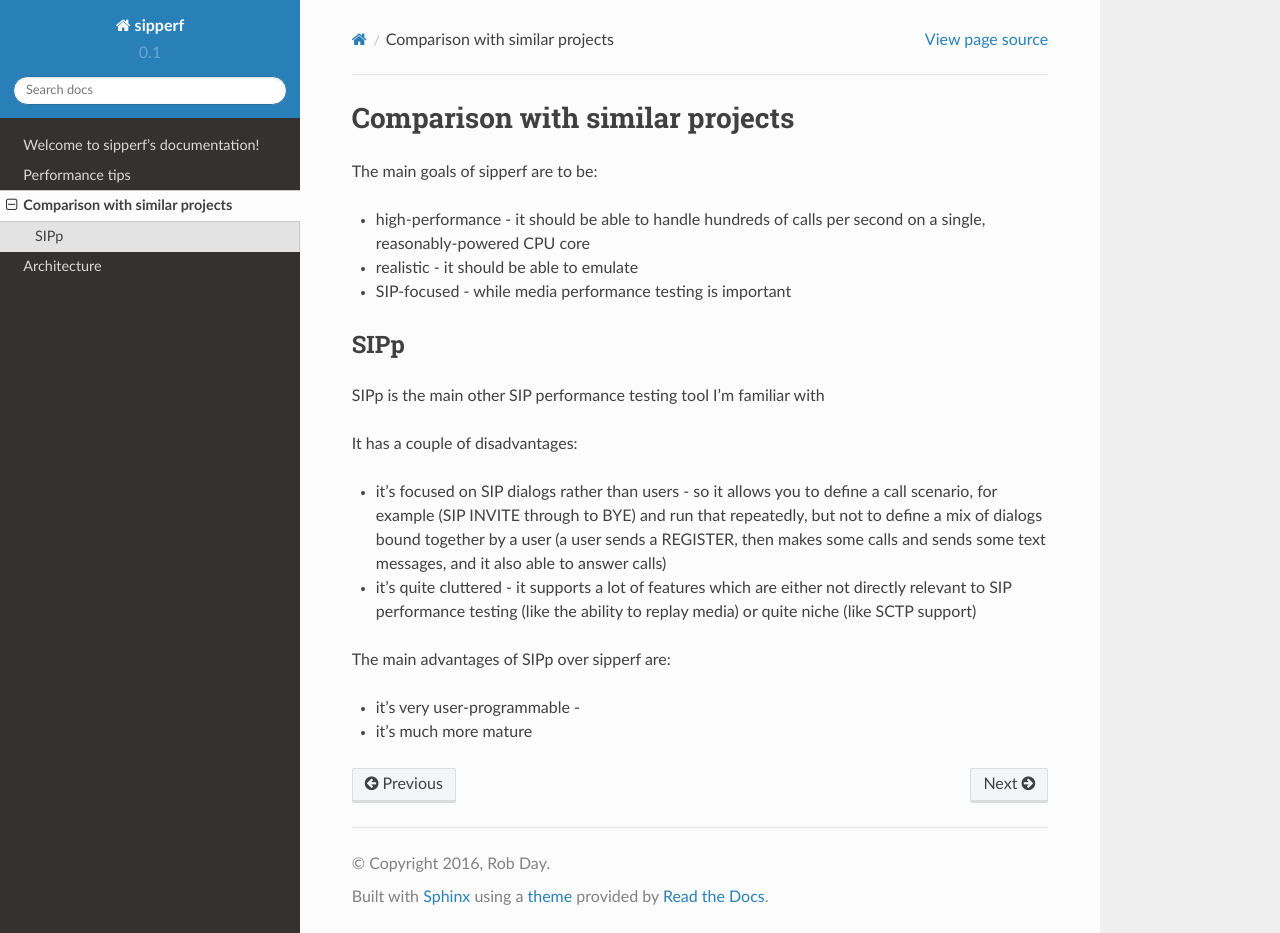
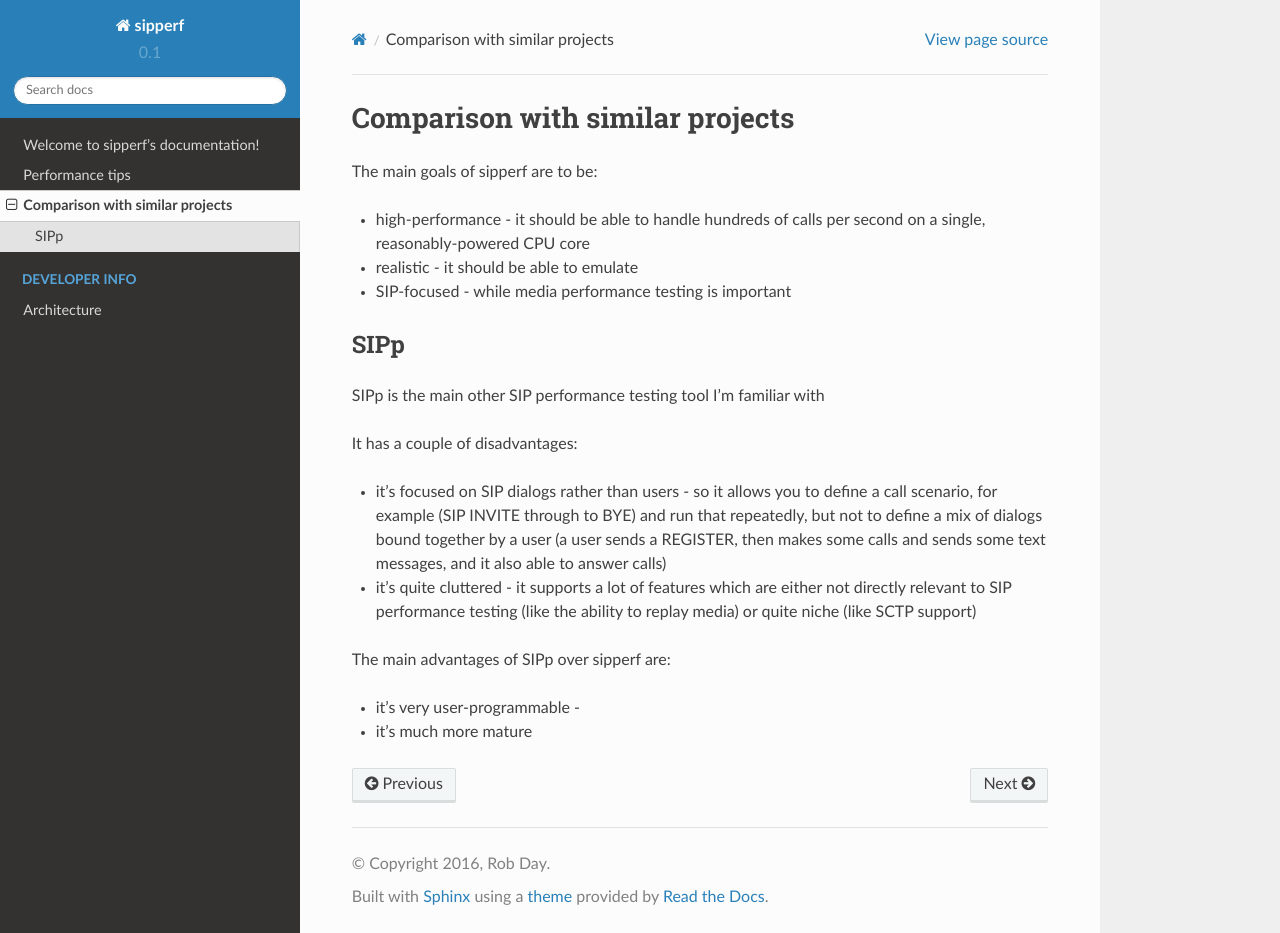
Before and after one commit to rkday/sipperf, a Sphinx documentation site: the page built from docs/comparison.rst, in a window 1280 px wide and 933 px high. Built offline with Sphinx 7.4.7 and the Read the Docs theme 2.0.0, drawn with Linux system fonts in a browser that asks for light colours.

Commit message:
Split off a developer section of the docs

```diff
--- a/docs/index.rst
+++ b/docs/index.rst
@@ -20,4 +20,10 @@ It's free software licensed under the `3-clause BSD license <https://github.com/
    self
    performance
    comparison
+
+.. toctree::
+   :maxdepth: 2
+   :hidden:
+   :caption: Developer Info
+
    architecture
```
